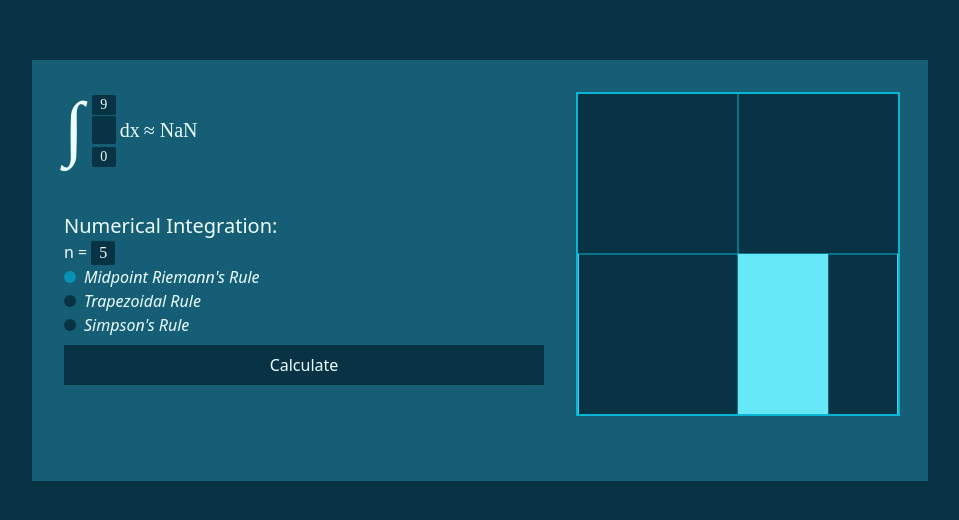
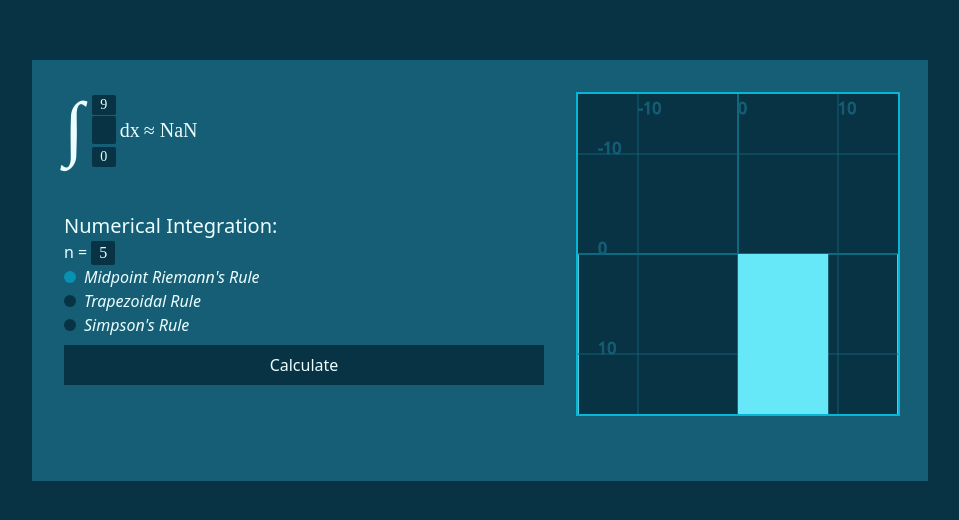
Before and after one commit to kolostring/integral-calculator, a React (Vite) app: page / in a window 1280 px wide. Shown: the part 130-650 px from the top of the page, without its empty margins (160-1119 px from the left). Built offline with nearby package versions, Linux system fonts and the light colour scheme.

Commit message:
feat: add svgFunctionGridLines component

```diff
--- a/src/components/IntegralGrapher.tsx
+++ b/src/components/IntegralGrapher.tsx
@@ -1,6 +1,7 @@
 import ShuntingYard from "../services/expressionSolver/ShuntingYard";
 import solvePostfix from "../services/expressionSolver/postfixSolver";
 import SVGFunctionGrapher from "./SVGFunctionGrapher";
+import SVGFunctionGridLines from "./SVGFunctionGridLines";
 import TransformationContainer, {
   Transformable,
 } from "./TransformationContainer";
@@ -31,7 +32,7 @@ export default function IntegralGrapher({
               try {
                 const ev = solvePostfix(
                   ShuntingYard(parsedExpression),
-                  from + deltaX * i
+                  from + deltaX * i,
                 ).result;
 
                 res.push(ev);
@@ -44,6 +45,8 @@ export default function IntegralGrapher({
           }}
           {...itemProps}
         />
+
+        <SVGFunctionGridLines {...itemProps} />
 
         <SVGFunctionGrapher
           className="absolute top-0"
@@ -62,7 +65,7 @@ export default function IntegralGrapher({
                 if (x > integralFrom && x < integralTo) {
                   ev = solvePostfix(
                     ShuntingYard(parsedExpression),
-                    from + deltaX * i
+                    from + deltaX * i,
                   ).result;
                 }
                 res.push(ev);
--- /dev/null
+++ b/src/components/SVGFunctionGridLines.tsx
@@ -0,0 +1,60 @@
+import { Transformable } from "./TransformationContainer";
+
+export default function SVGFunctionGridLines({
+  width,
+  height,
+  position,
+  scale,
+}: Transformable) {
+  const deltaX = Math.min(
+    Math.max(
+      1,
+      Math.trunc(width / scale / 3) - (Math.trunc(width / scale / 3) % 5),
+    ),
+    10,
+  );
+
+  const deltaY = Math.min(
+    Math.max(
+      1,
+      Math.trunc(height / scale / 3) - (Math.trunc(height / scale / 3) % 5),
+    ),
+    10,
+  );
+
+  const offsetX = position.x / scale - width / 2 / scale;
+  const offsetY = position.y / scale - height / 2 / scale;
+
+  return (
+    <svg
+      className="pointer-events-none absolute top-0 fill-cyan-800 stroke-cyan-800"
+      viewBox={`${position.x - width / 2} ${position.y - height / 2} ${width} ${height}`}
+    >
+      {[...Array(50)].map((val, index) => {
+        const pos = (deltaX * index + (offsetX - (offsetX % deltaX))) * scale;
+
+        return (
+          <>
+            <text key={pos} x={`${pos}`} y={`${offsetY * scale + 20}`}>
+              {Math.ceil(deltaX * index + offsetX - (offsetX % deltaX))}
+            </text>
+            <path d={`M ${pos} ${position.y - height/2} V ${position.y + height}`} />
+          </>
+        );
+      })}
+
+      {[...Array(50)].map((val, index) => {
+        const pos = (deltaY * index + (offsetY - (offsetY % deltaY))) * scale;
+
+        return (
+          <>
+            <text key={pos} x={`${offsetX * scale + 20}`} y={`${pos}`}>
+              {Math.ceil(deltaY * index + offsetY - (offsetY % deltaY))}
+            </text>
+            <path d={`M ${position.x - width/2} ${pos} H ${width + position.x}`} />
+          </>
+        );
+      })}
+    </svg>
+  );
+}
```
